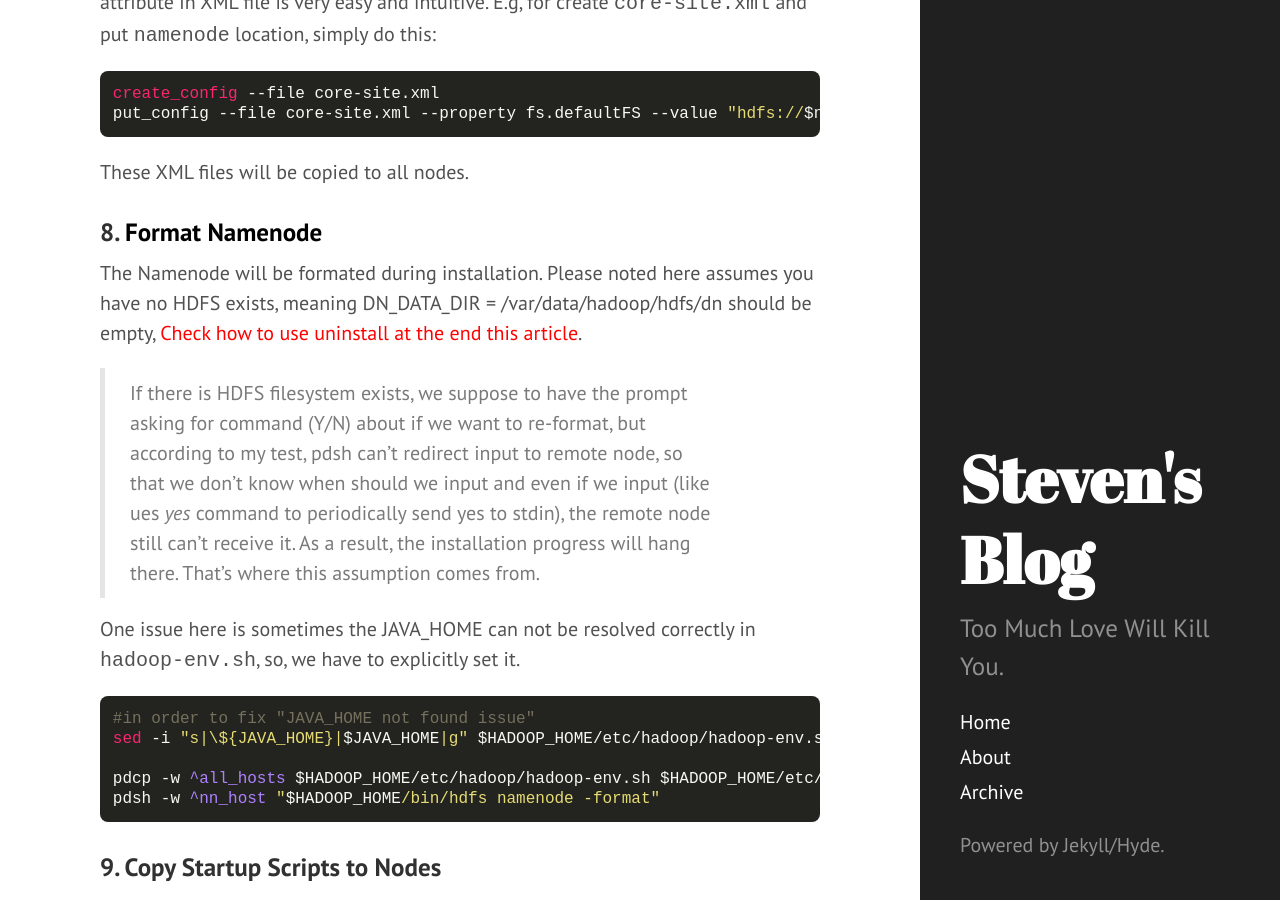
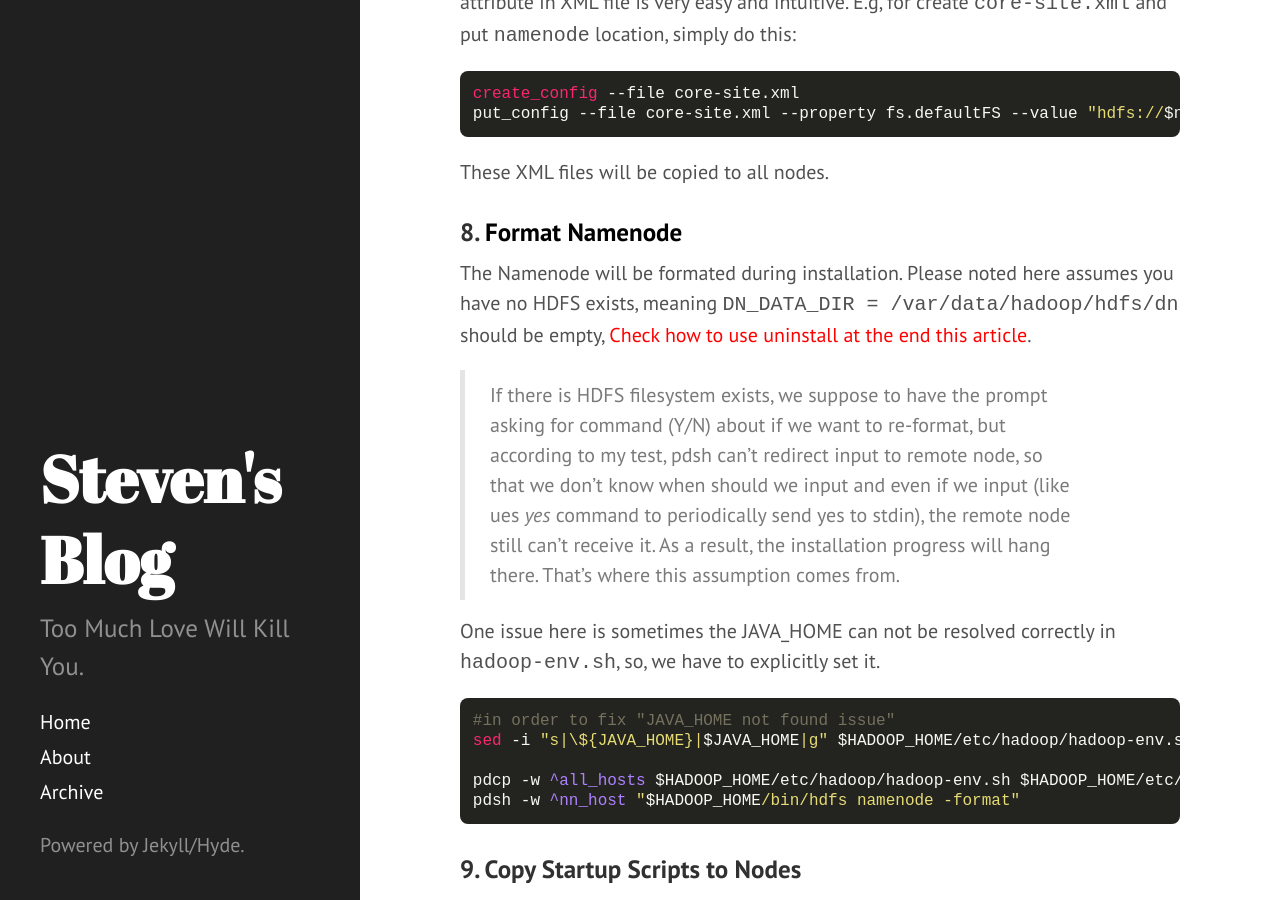
Before and after one commit to legatoo/legatoo.github.io, a Jekyll site: the page built from _posts/2014-11-12-Install-Yarn-on-Ubuntu-Cluster-via-Scripts.md, in a window 1280 px wide and 900 px high, scrolled down 6264 px. Built offline with Jekyll 4.4.1, drawn with Linux system fonts in a browser that asks for light colours; Markdown is read by kramdown in place of the engine named in the settings.

```diff
--- a/_layouts/default.html
+++ b/_layouts/default.html
@@ -3,7 +3,7 @@
 
   {% include head.html %}
 
-  <body class="layout-reverse">
+  <body>
 
     {% include sidebar.html %}
 
--- a/_posts/2014-11-12-Install-Yarn-on-Ubuntu-Cluster-via-Scripts.md
+++ b/_posts/2014-11-12-Install-Yarn-on-Ubuntu-Cluster-via-Scripts.md
@@ -190,7 +190,7 @@
 
 ###8. <a name="format_namenode"><font color="black">Format Namenode</font></a>
 
-The Namenode will be formated during installation. Please noted here assumes you have no HDFS exists, meaning DN_DATA_DIR = /var/data/hadoop/hdfs/dn should be empty, <a href="#uninstall"><font color="red">Check how to use uninstall at the end this article</font></a>.
+The Namenode will be formated during installation. Please noted here assumes you have no HDFS exists, meaning `DN_DATA_DIR = /var/data/hadoop/hdfs/dn` should be empty, <a href="#uninstall"><font color="red">Check how to use uninstall at the end this article</font></a>.
 
 >If there is HDFS filesystem exists, we suppose to have the prompt asking for command (Y/N) about if we want to re-format, but according to my test, pdsh can't redirect input to remote node, so that we don't know when should we input and even if we input (like ues *yes* command to periodically send yes to stdin), the remote node still can't receive it. As a result, the installation progress will hang there. That's where this assumption comes from.
 
```
